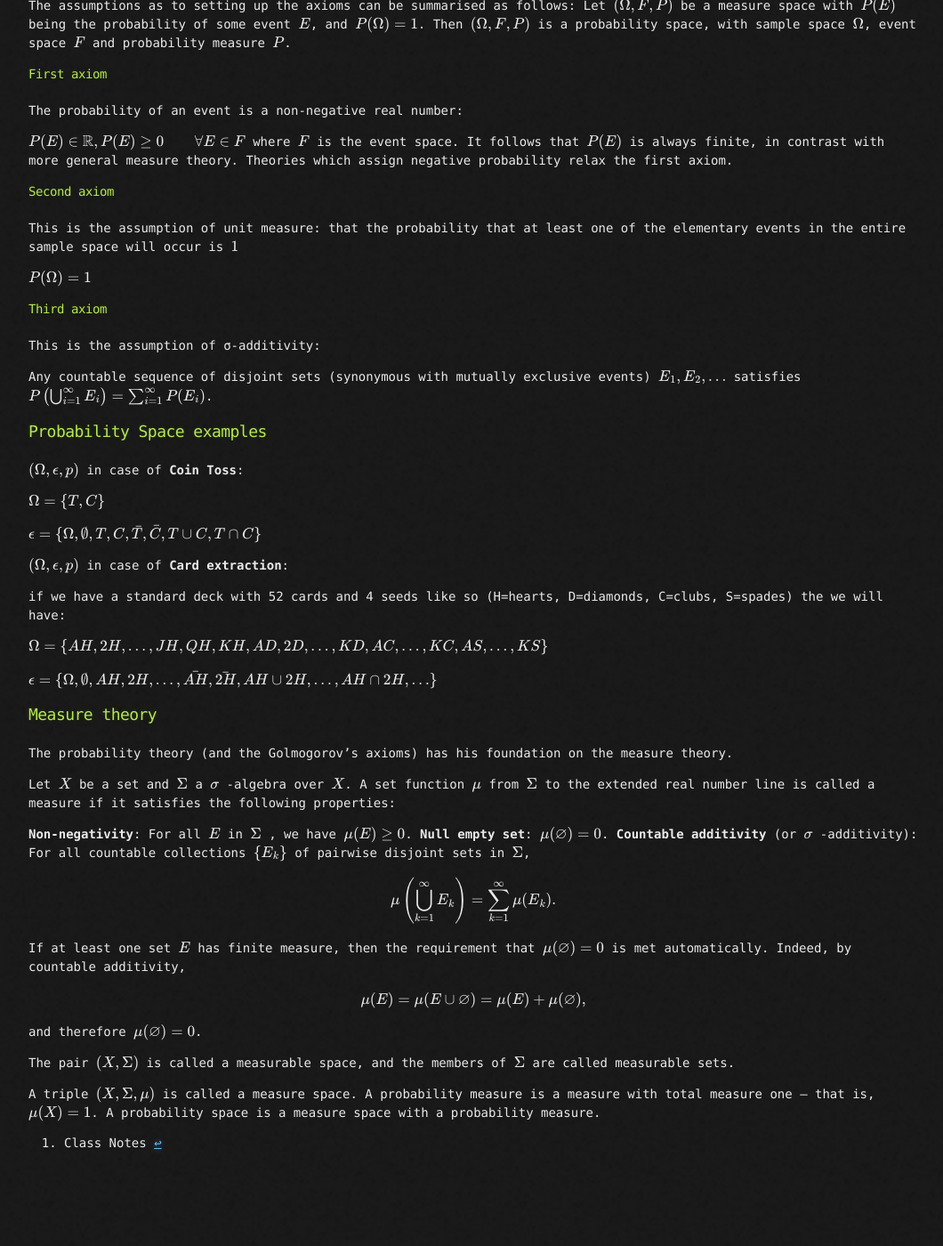
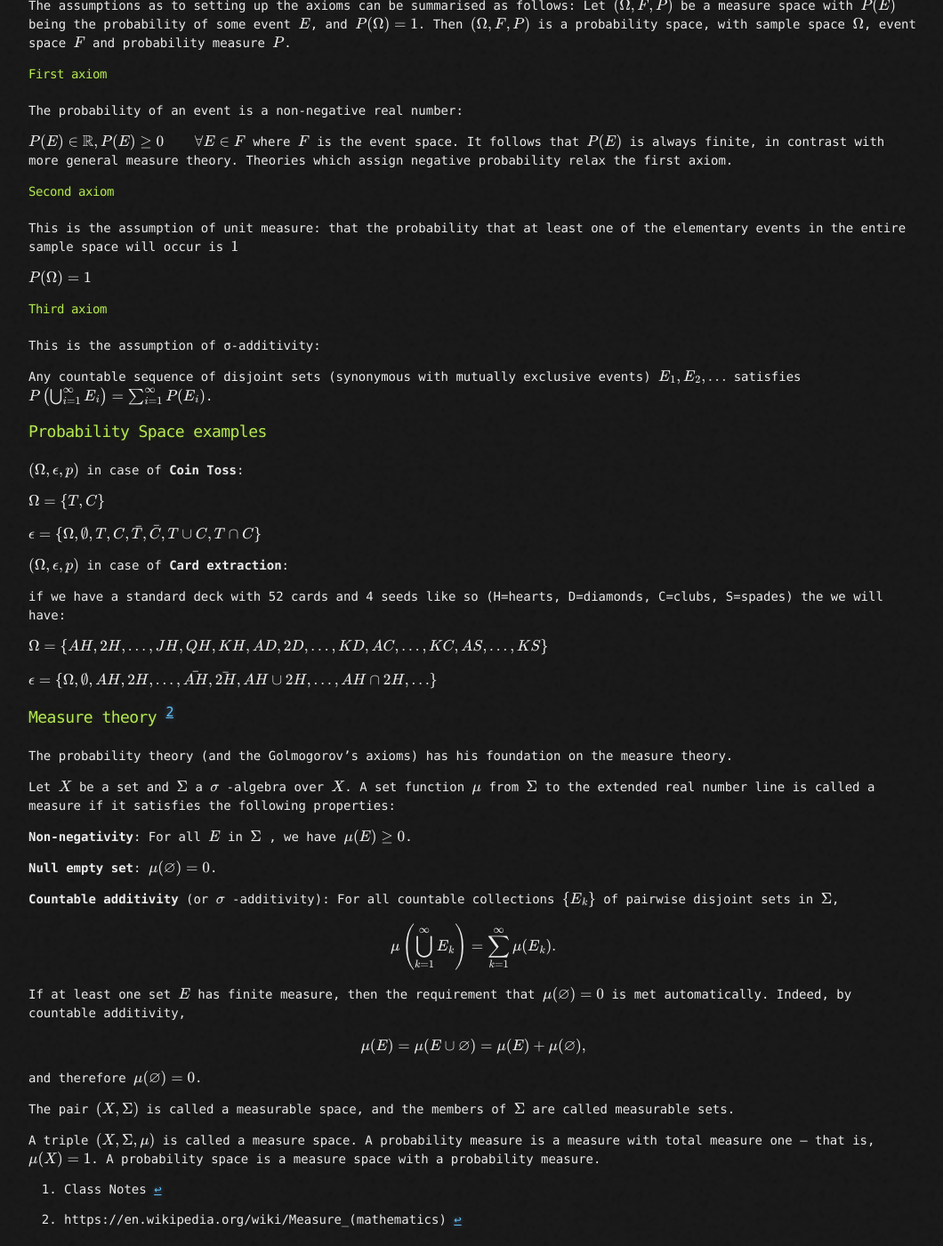
Before and after one commit to Videars/Statistics, a Jekyll site: the page built from Week4/Research.md, in a window 1280 px wide and 1400 px high, scrolled down 1225 px. Shown: the whole window at 89% size, without its empty margins (108-1168 px from the left). Built offline with Jekyll 4.4.1, drawn with Linux system fonts in a browser that asks for light colours; our own code applies the rules of GitHub Pages for plain Markdown files; formulas are drawn with MathJax 3; before the commit the page ends 2540 px from its top, so only the background shows below that.

Commit message:
Update Research.md

```diff
--- a/Week4/Research.md
+++ b/Week4/Research.md
@@ -64,14 +64,16 @@ $\Omega = \\{ AH,2H,...,JH,QH,KH, AD,2D,...,KD, AC,...,KC, AS,...,KS \\} $
 
 $\epsilon = \\{ \Omega, \emptyset , AH, 2H, ..., \bar{AH}, \bar{2H}, AH \cup 2H, ..., AH \cap 2H, ... \\} $
 
-### Measure theory
+### Measure theory [^2]
 
 The probability theory (and the Golmogorov's axioms) has his foundation on the measure theory.
 
 Let $X$ be a set and $\Sigma$  a $\sigma$ -algebra over $X$. A set function $\mu$  from $\Sigma$  to the extended real number line is called a measure if it satisfies the following properties:
 
 **Non-negativity**: For all $E$ in $\Sigma$ , we have $\mu (E)\geq 0$.
+
 **Null empty set**: $\mu (\varnothing )=0$.
+
 **Countable additivity** (or $\sigma$ -additivity): For all countable collections $\\{ E_{k}\\}$ of pairwise disjoint sets in $\Sigma$,
 
 $$\mu \left(\bigcup_{k=1}^{\infty }E_{k}\right)=\sum_{k=1}^{\infty }\mu (E_{k}).$$
@@ -87,3 +89,4 @@ The pair $(X,\Sigma )$ is called a measurable space, and the members of $\Sigma$
 A triple $(X,\Sigma ,\mu )$ is called a measure space. A probability measure is a measure with total measure one – that is, $\mu (X)=1$. A probability space is a measure space with a probability measure.
 
 [^1]: Class Notes
+[^2]: https://en.wikipedia.org/wiki/Measure_(mathematics)
```
